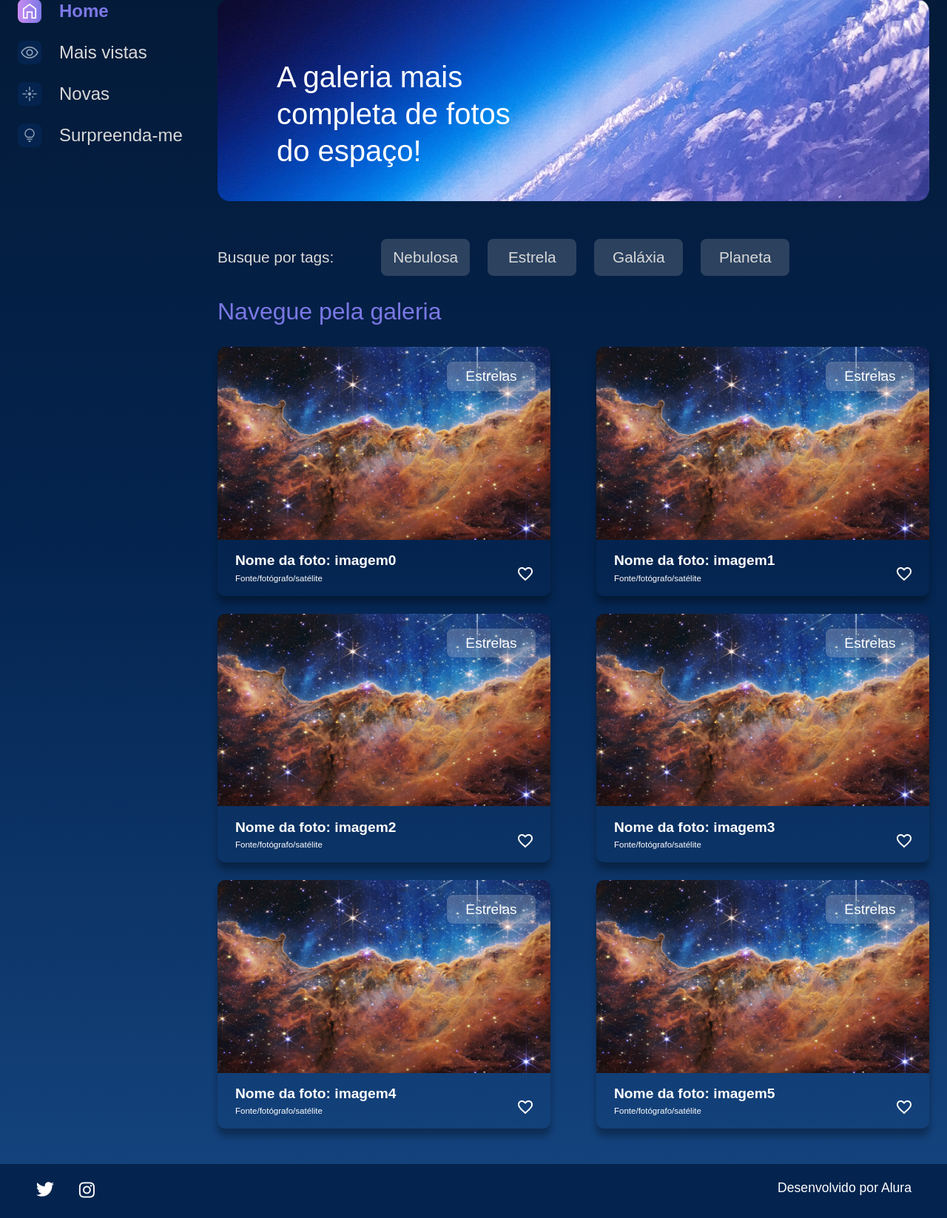
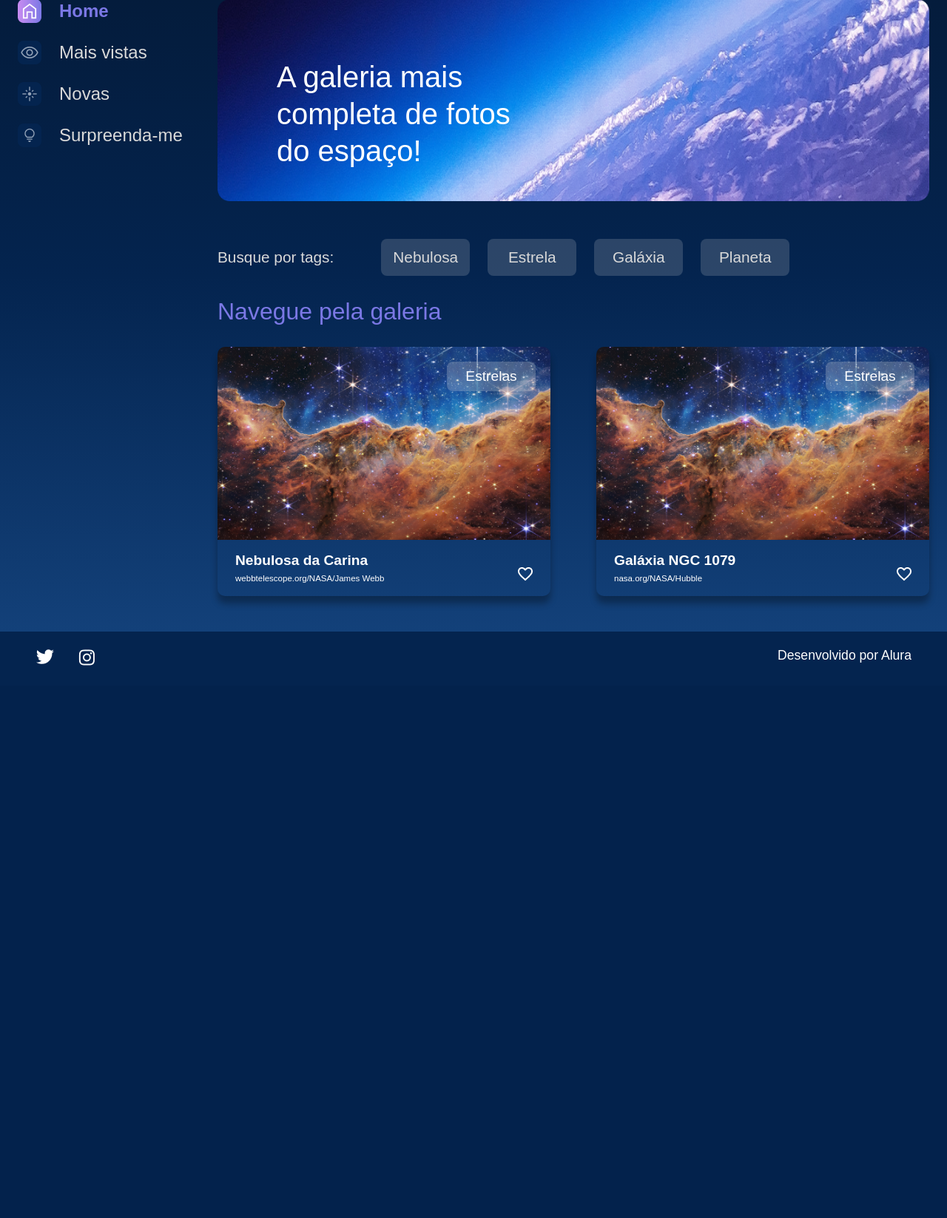
Before and after one commit to DanielBrown1998/Django-Alura, a Django app: page / in a window 1280 px wide. Shown: the part 179-1826 px from the top of the page at 74% size. After the commit the page ends 1079 px from the top, so only its background shows below. Run offline with Django 5.2, Linux system fonts and the light colour scheme.

Commit message:
"Updated home views and index template to display image data with names and legends"

```diff
--- a/home/views.py
+++ b/home/views.py
@@ -3,14 +3,19 @@ from django.shortcuts import render
 def home(request):
     context = {
         'title': 'Home',
-        'content': 'Welcome to the home',
-        'images': [f'imagem{c}' for c in range(6)],
+        'content': {
+            1:{
+            'nome': 'Nebulosa da Carina',
+            'legenda': 'webbtelescope.org/NASA/James Webb'},
+            2:{
+            'nome': 'Galáxia NGC 1079',
+            'legenda': 'nasa.org/NASA/Hubble'},
+        }
     }
     return render(request, 'home/index.html', context=context)
 
 def image(request):
     context = {
         'title': 'Image',
-        'content': 'Welcome to the image',
     }
     return render(request, 'home/imagem.html', context=context)
--- a/template/home/index.html
+++ b/template/home/index.html
@@ -43,16 +43,16 @@
                     <div class="cards">
                         <h2 class="cards__titulo">Navegue pela galeria</h2>
                         <ul class="cards__lista">
-                            {% for image in images %}
+                            {% for item_id, item in content.items %}
                                 <li class="card">
                                     <a href={% url "home:imagem" %}>
                                         <img class="card__imagem" src= {% static "/assets/imagens/galeria/carina-nebula.png" %} alt="foto">
                                     </a>
                                     <span class="card__tag">Estrelas</span>
                                     <div class="card__info">
-                                        <p class="card__titulo">Nome da foto: {{image}}</p>
+                                        <p class="card__titulo">{{item.nome}}</p>
                                         <div class="card__texto">
-                                            <p class="card__descricao">Fonte/fotógrafo/satélite</p>
+                                            <p class="card__descricao">{{item.legenda}}</p>
                                             <span>
                                                 <img src={% static "/assets/ícones/1x/favorite_outline.png" %} alt="ícone de coração">
                                             </span>
```
